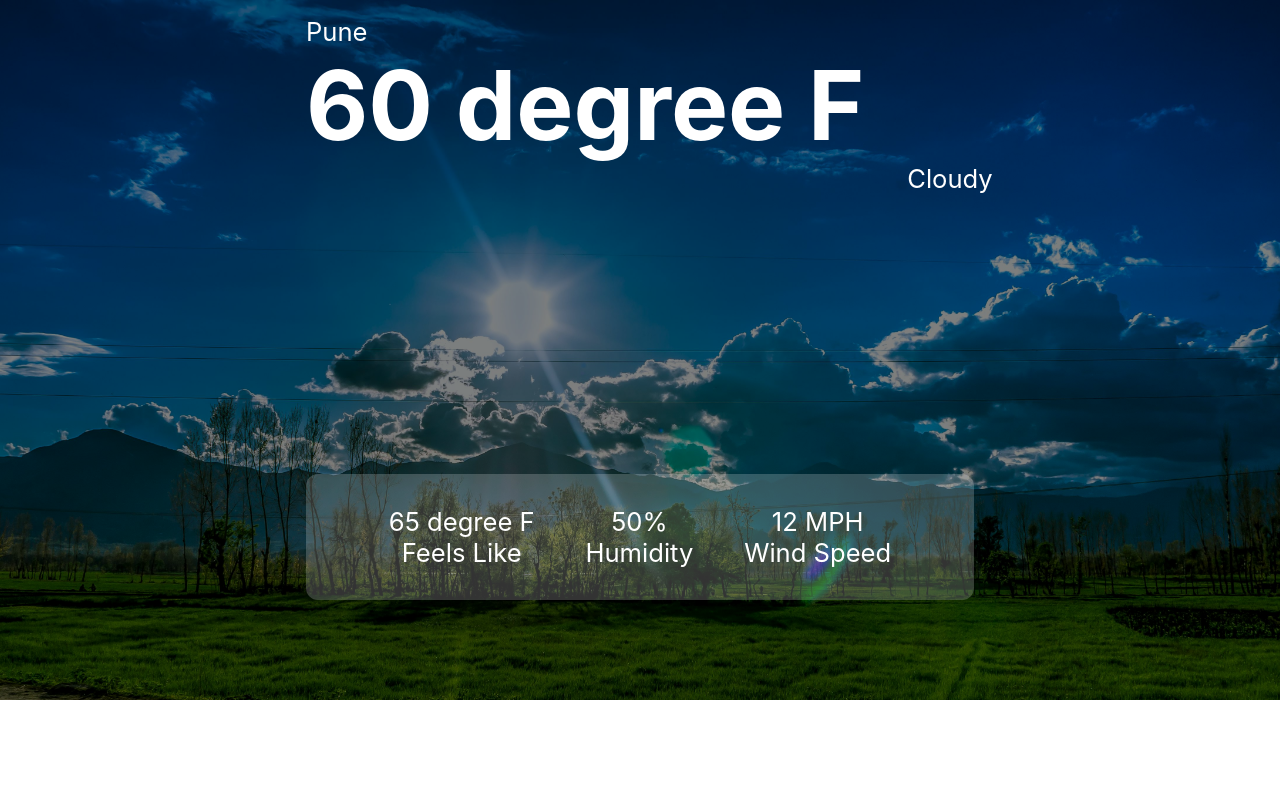
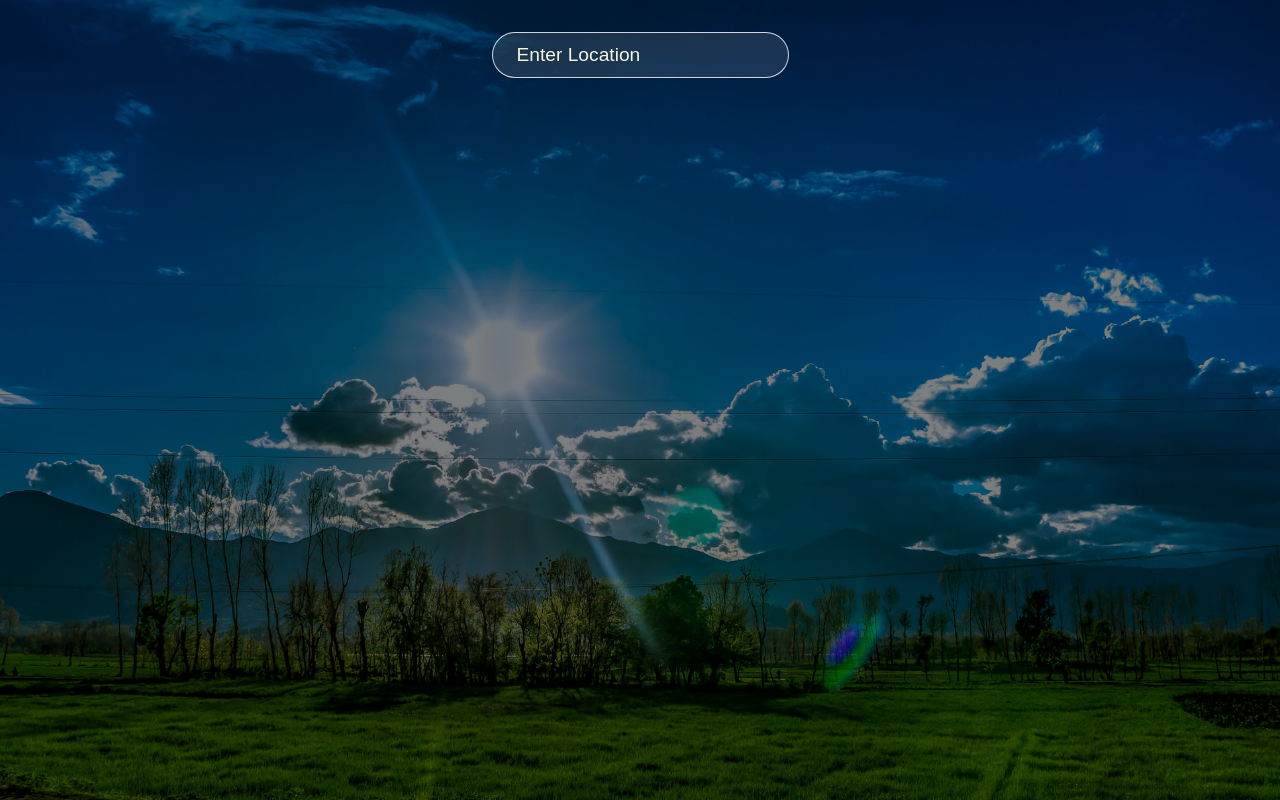
Before and after one commit to Aksshhada/Weather_app, a React (Create React App) app: page / in a window 1280 px wide. Built offline with nearby package versions, Linux system fonts and the light colour scheme.

Commit message:
changes in css

```diff
--- a/src/App.js
+++ b/src/App.js
@@ -4,36 +4,59 @@ import axios from 'axios'
 
 const App = () => {
 
-  const url = `https://api.openweathermap.org/data/2.5/weather?lat=18.5204&lon=73.8567&appid=e432f400bda912345d3a38d4959fba7e`
+  const [data, setData] = useState({})
+  const [location, setLocation] = useState('')
+
+  const url = `https://api.openweathermap.org/data/2.5/weather?q=${location}&appid=e432f400bda912345d3a38d4959fba7e`
+
+  const searchLocation = (event) => {
+    if (event.key === 'Enter'){
+      axios.get(url).then((response) => {
+        setData(response.data)
+        console.log(response.data)
+      })
+      setLocation('')
+    }
+  }
 
   return (
     <div className='app'>
+      <div className='search'>
+        <input
+        value={location}
+        onChange={event => setLocation(event.target.value)}
+        onKeyPress={searchLocation}
+        placeholder='Enter Location'
+        type="text"/>
+      </div>
       <div className='container'>
       <div className='top'>
       <div className='location'>
-        <p>Pune</p>
+        <p>{data.name}</p>
       </div>
       <div className='temp'>
-        <h1>60 degree F</h1>
+        {data.main ? <h1>{data.main.temp}°F</h1> : null}
       </div>
       <div className='description'>
-        <p>Cloudy</p>
+        {data.weather ? <p>{data.weather[0].main}</p> : null}
       </div>
       </div>
+      {data.name != undefined &&
       <div className='bottom'>
       <div className='feels'>
-        <p className='bold'>65 degree F</p>
+        {data.main ? <p className='bold'>{data.main.feels_like}°F</p> : null}
         <p>Feels Like</p>
       </div>
       <div className='humidity'>
-        <p className='bold'>50%</p>
+        {data.main ? <p className='bold'>{data.main.humidity}%</p> : null}
         <p>Humidity</p>
       </div>
       <div className='wind'>
-        <p className='bold'>12 MPH</p>
+        {data.wind ? <p className='bold'>{data.wind.speed} MPH</p> :null}
         <p>Wind Speed</p>
       </div>
       </div>
+      }
       </div>
     </div>
   )
--- a/src/index.css
+++ b/src/index.css
@@ -1,4 +1,4 @@
-* {
+ /* * {
   box-sizing: border-box;
   margin: 0;
   padding: 0;
@@ -40,6 +40,11 @@ h1 {
   position: relative;
   background-color: rgba(0, 0, 0, 0.5);
   color: white;
+  display: flex;
+  flex-direction: column;
+  justify-content: space-between;
+  align-items: center;
+  padding: 2rem;
 }
 
 .app::before{
@@ -53,6 +58,24 @@ h1 {
   z-index: -1;
 }
 
+.app .search{
+  text-align: center;
+  padding: 1rem;
+}
+
+.app input{
+  padding: .7rem 1.5rem;
+  font-size: 1.2rem;
+  border-radius: 25px;
+  border: 1px solid rgba(255, 255, 255, 0.8);
+  background: rgba(255, 255, 255, 0.1);
+  color: bisque;
+}
+
+::placeholder{
+  color: beige;
+}
+
 .container{
   max-width: 700px;
   height: 700px;
@@ -64,6 +87,7 @@ h1 {
   flex-direction: column;
   justify-content: space-between;
   align-items: center;
+  flex-grow: 1;
 }
 
 .app .top{
@@ -81,13 +105,157 @@ h1 {
   justify-content: space-evenly;
   text-align: center;
   width: 100%;
-  margin: 100px;
+  margin: 0px;
   padding: 2rem;
   border-radius: 12px;
   background-color: rgba(255, 255, 255, 0.2);
   align-items: center;
+  flex-wrap: wrap;
 }
 
 .bold{
   font-size: 700;
 }
+
+.temp{
+  font-size: 20px;
+}
+ */
+
+
+
+
+
+
+
+
+
+
+ * {
+  box-sizing: border-box;
+  margin: 0;
+  padding: 0;
+  scrollbar-width: none;
+}
+
+html, body {
+  height: 100%;
+  overflow: auto;
+  overflow: hidden;
+  width: 100%;
+  display: flex;
+  justify-content: center;
+}
+
+body {
+  font-family: -apple-system, BlinkMacSystemFont, 'Segoe UI', 'Roboto', 'Oxygen',
+    'Ubuntu', 'Cantarell', 'Fira Sans', 'Droid Sans', 'Helvetica Neue',
+    sans-serif;
+  -webkit-font-smoothing: antialiased;
+  -moz-osx-font-smoothing: grayscale;
+}
+
+p {
+  font-size: 1.6rem;
+}
+
+h1 {
+  font-size: 4rem;
+}
+
+.app {
+  min-height: 100vh;
+  min-width: 100vw;
+  position: relative;
+  background-color: rgba(0, 0, 0, 0.5);
+  color: white;
+  display: flex;
+  flex-direction: column;
+  justify-content: center;
+  align-items: center;
+  padding: 2rem;
+}
+
+.app::before {
+  content: '';
+  background: url('./assets/background_image.jpg') no-repeat center center/cover;
+  position: absolute;
+  width: 100%;
+  height: 100%;
+  top: 0;
+  left: 0;
+  z-index: -1;
+}
+
+.app .search {
+  text-align: center;
+  margin-bottom: 2rem;
+}
+
+.app input {
+  padding: 0.7rem 1.5rem;
+  font-size: 1.2rem;
+  border-radius: 25px;
+  border: 1px solid rgba(255, 255, 255, 0.8);
+  background: rgba(255, 255, 255, 0.1);
+  color: bisque;
+}
+
+::placeholder {
+  color: beige;
+}
+
+.container {
+  max-width: 700px;
+  height: auto;
+  margin: auto;
+  padding: 0 1rem;
+  display: flex;
+  flex-direction: column;
+  justify-content: space-between;
+  align-items: center;
+}
+
+.app .top {
+  width: 100%;
+  margin: 1rem auto;
+  text-align: center;
+  font-size: 2rem;
+}
+
+.app .description {
+  text-align: center;
+}
+
+.app .bottom {
+  display: flex;
+  justify-content: space-evenly;
+  text-align: center;
+  width: 100%;
+  padding: 1rem;
+  border-radius: 12px;
+  background-color: rgba(255, 255, 255, 0.2);
+  align-items: center;
+  flex-wrap: wrap;
+}
+
+.bold {
+  font-weight: 700;
+}
+
+.temp {
+  font-size: 3rem;
+  display: flex;
+  flex-direction: column;
+  align-items: center;
+  margin-bottom: 8rem;
+}
+
+.degree-unit {
+  font-size: 2rem;
+}
+
+.weather-info {
+  font-size: 1.5rem;
+  margin-top: 1rem;
+}
```
Also changed, not shown: 1 other file (tests, documents, lock files or other folders).
